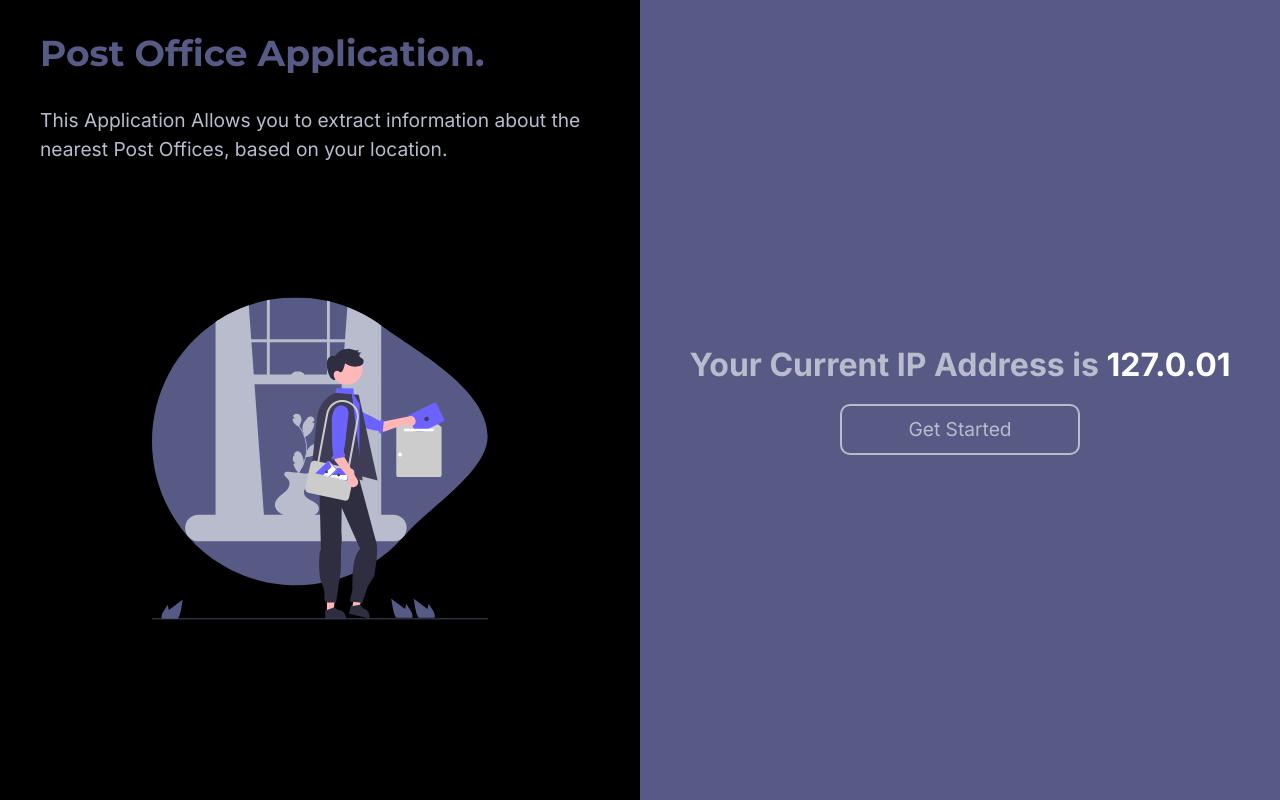
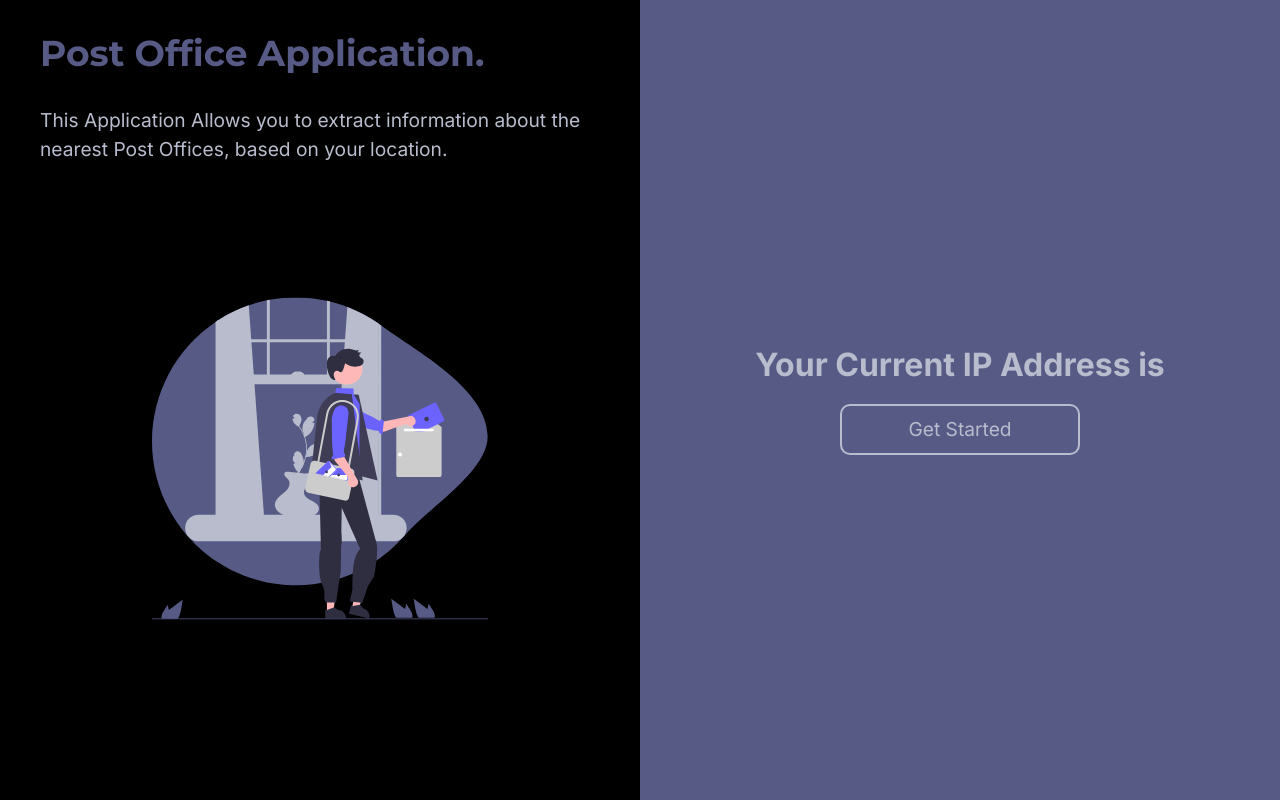
Before and after one commit to FarazAhmad2/searching-post-offices, a plain HTML site: page index.html in a window 1280 px wide. Drawn offline with Linux system fonts and the light colour scheme; no server answers.

Commit message:
second commit

```diff
--- a/index.html
+++ b/index.html
@@ -19,7 +19,7 @@
             </div>
         </section>
         <section class="section-2">
-            <h1>Your Current IP Address is <span class="ip-address">127.0.01</span></h1>
+            <h1>Your Current IP Address is <span class="ip-address"></span></h1>
             <button id="get-started">Get Started</button>
         </section>
     </div>
--- a/script.js
+++ b/script.js
@@ -17,7 +17,6 @@ document.addEventListener("DOMContentLoaded", () => {
     fetch("https://api.ipify.org?format=json")
       .then((response) => response.json())
       .then((data) => {
-        console.log(data);
         ipAddress.textContent = data.ip;
         getInfo(data);
       })
@@ -35,7 +34,6 @@ document.addEventListener("DOMContentLoaded", () => {
       fetch(`https://ipapi.co/${data.ip}/json/`)
         .then((response) => response.json())
         .then((result) => {
-          console.log(result);
           populateData(result);
         });
     });
@@ -79,7 +77,6 @@ document.addEventListener("DOMContentLoaded", () => {
     fetch(`https://api.postalpincode.in/pincode/${data.postal}`)
       .then((response) => response.json())
       .then((data) => {
-        console.log(data);
         document.querySelector(
           ".total-pins"
         ).textContent = `Number of pincode(s) found: ${data[0].PostOffice.length}`;
```
